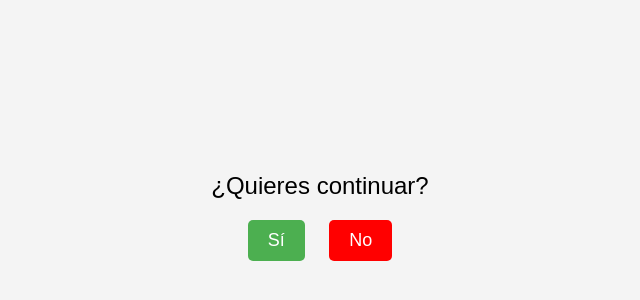
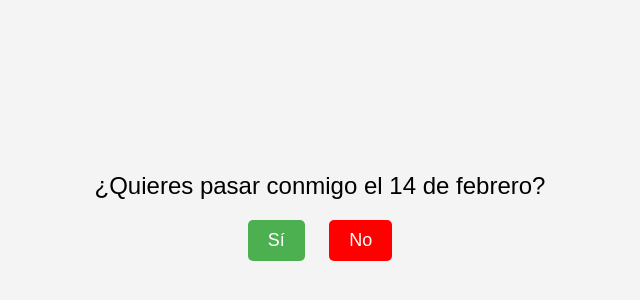
Before and after one commit to The-real-M1000/-Quieres-pasar-conmigo-el-14-de-febrero-, a plain HTML site: page index.html in a window 1280 px wide. Shown: the part 184-484 px from the top of the page, without its empty margins (320-960 px from the left). Drawn offline with Linux system fonts and the light colour scheme.

Commit message:
Update index.html

```diff
--- a/index.html
+++ b/index.html
@@ -63,7 +63,7 @@
 </head>
 <body>
     <div class="container">
-        <div id="question">¿Quieres continuar?</div>
+        <div id="question">¿Quieres pasar conmigo el 14 de febrero?</div>
         <button id="yes" class="btn" onclick="showThanks()">Sí</button>
         <button id="no" class="btn" onclick="handleNo()">No</button>
         <div id="thanks-message">¡Gracias!</div>
```
